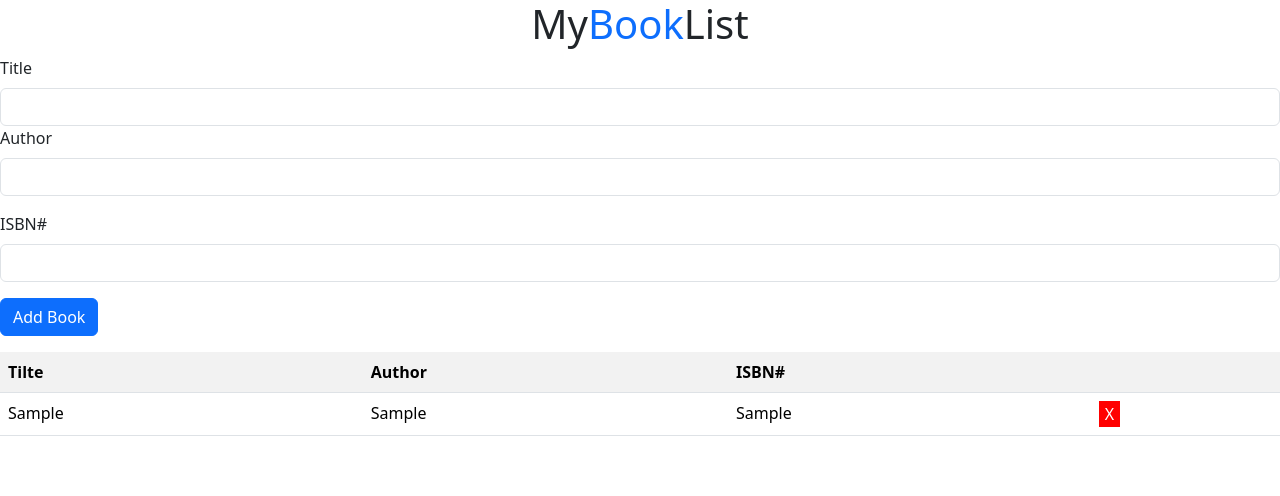
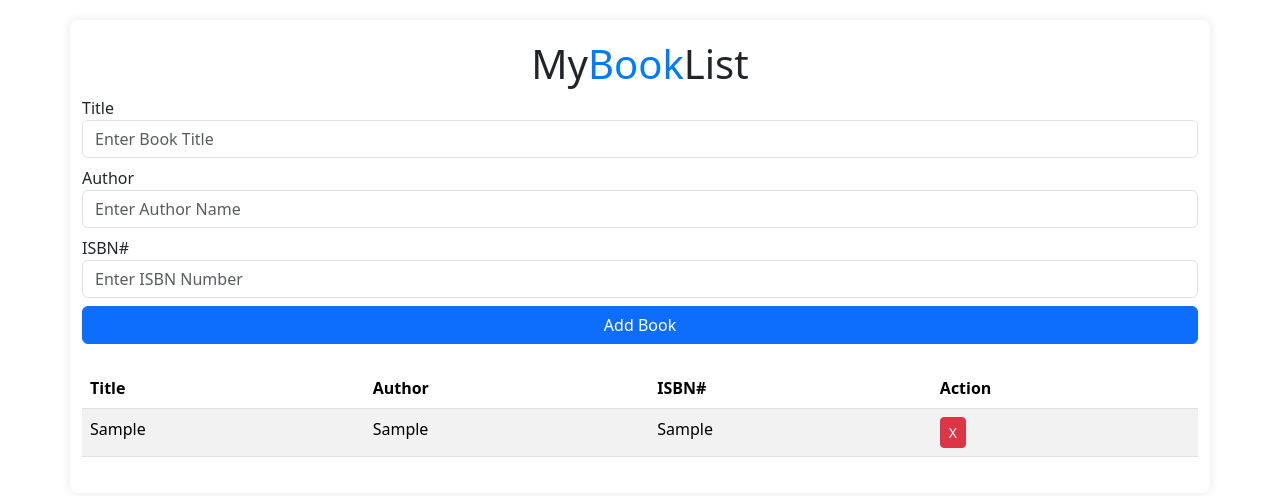
Before and after one commit to acciojob/book-list-heergosrani02, a website: page main.html in a window 1280 px wide. Both pictures are taken after typing "Sample", "Sample", "Sample" into the empty fields and a click on the button "Add Book". Drawn offline with nearby package versions, Linux system fonts and the light colour scheme.

Commit message:
created a submission

```diff
--- a/main.html
+++ b/main.html
@@ -8,32 +8,35 @@
 </head>
 
 <body>
-	<!-- the entire body must be written by student -->
-	<h1 class="text-center fw-light">My<span class="text-primary">Book</span>List</h1>
+	<div class="container">
+        <h1>My<span>Book</span>List</h1>
+
+        <!-- Form -->
         <div class="form-group">
-  <div class="mb-3">
-    <label for="title" class="form-label">Title</label>
-    <input type="text" class="form-control" id="title">
-  <div class="mb-3">
-    <label for="author" class="form-label">Author</label>
-    <input type="text" class="form-control" id="author">
-  </div>
-	<div class="mb-3">
-		<label for="isbn" class="form-label">ISBN#</label>
-	    <input type="text" class="form-control" id="isbn">
+            <label for="title">Title</label>
+            <input type="text" id="title" class="form-control mb-2" placeholder="Enter Book Title">
+            <label for="author">Author</label>
+            <input type="text" id="author" class="form-control mb-2" placeholder="Enter Author Name">
+            <label for="isbn">ISBN#</label>
+            <input type="text" id="isbn" class="form-control mb-2" placeholder="Enter ISBN Number">
+            <button id="submit" class="btn btn-primary w-100">Add Book</button>
         </div>
 
-  <button type="submit" id="submit" class="btn btn-primary" onclick="addList()">Add Book</button>
-</div>
-
-	<table class="table table-striped" id = "book-list">
+        <!-- Table -->
+        <table class="table table-striped mt-4">
+            <thead>
                 <tr>
-			<th>Tilte</th>
+                    <th>Title</th>
                     <th>Author</th>
                     <th>ISBN#</th>
-			<th></th>
+                    <th>Action</th>
                 </tr>
+            </thead>
+            <tbody id="book-list">
+                <!-- Dynamically added rows will appear here -->
+            </tbody>
         </table>
+    </div>
     <script type="text/javascript" src="./script.js">
 </script>
 
--- a/script.js
+++ b/script.js
@@ -1,29 +1,37 @@
-function addList() {
-	var table = document.getElementById("book-list");
-	var title = document.getElementById("title");
-	var author = document.getElementById("author");
-	var isbn = document.getElementById("isbn");
+document.getElementById("submit").addEventListener("click", function() {
+        // Get input values
+        let title = document.getElementById("title").value;
+        let author = document.getElementById("author").value;
+        let isbn = document.getElementById("isbn").value;
 
-	var deleteButton = document.createElement("button");
-	deleteButton.innerHTML = "X";
-	deleteButton.className = "delete";
-	deleteButton.style.backgroundColor = "red";
-	deleteButton.style.border = "none";
-	deleteButton.style.color = "white";
+        // Validate input fields
+        if (title === "" || author === "" || isbn === "") {
+            alert("Please fill all fields");
+            return;
+        }
 
+        // Create a new row in the table
+        let table = document.getElementById("book-list");
+        let row = document.createElement("tr");
 
-	var row = table.insertRow(-1);
-	row.insertCell(0).innerHTML = title.value;
-	row.insertCell(1).innerHTML = author.value;
-	row.insertCell(2).innerHTML = isbn.value;
-	row.insertCell(3).appendChild(deleteButton);
+        row.innerHTML = `
+            <td>${title}</td>
+            <td>${author}</td>
+            <td>${isbn}</td>
+            <td><button class="delete btn btn-danger btn-sm">X</button></td>
+        `;
 
-	deleteButton.addEventListener('click', function(e) {
-    var row = e.target.parentNode.parentNode;
-    row.parentNode.removeChild(row);
-});
+        table.appendChild(row);
 
-	title.value = " ";
-	author.value = " ";
-	isbn.value = " ";
-}
+        // Clear input fields after adding a book
+        document.getElementById("title").value = "";
+        document.getElementById("author").value = "";
+        document.getElementById("isbn").value = "";
+    });
+
+    // Event delegation for delete buttons
+    document.getElementById("book-list").addEventListener("click", function(e) {
+        if (e.target.classList.contains("delete")) {
+            e.target.parentElement.parentElement.remove();
+        }
+    });
--- a/styles.css
+++ b/styles.css
@@ -1 +1,30 @@
-/*  your css code here. If applicable */
+ body {
+            background-color: #f8f9fa;
+            padding: 20px;
+        }
+        h1 {
+            text-align: center;
+            font-size: 2.5rem;
+            font-weight: bold;
+        }
+        h1 span {
+            color: #007bff;
+        }
+        .container {
+            max-width: 700px;
+            background: white;
+            padding: 20px;
+            border-radius: 8px;
+            box-shadow: 0px 0px 10px rgba(0, 0, 0, 0.1);
+        }
+        .delete {
+            background-color: red;
+            color: white;
+            border: none;
+            padding: 5px 10px;
+            border-radius: 5px;
+            cursor: pointer;
+        }
+        .delete:hover {
+            background-color: darkred;
+        }
```
Lines whose indentation alone changed are shown as unchanged.
